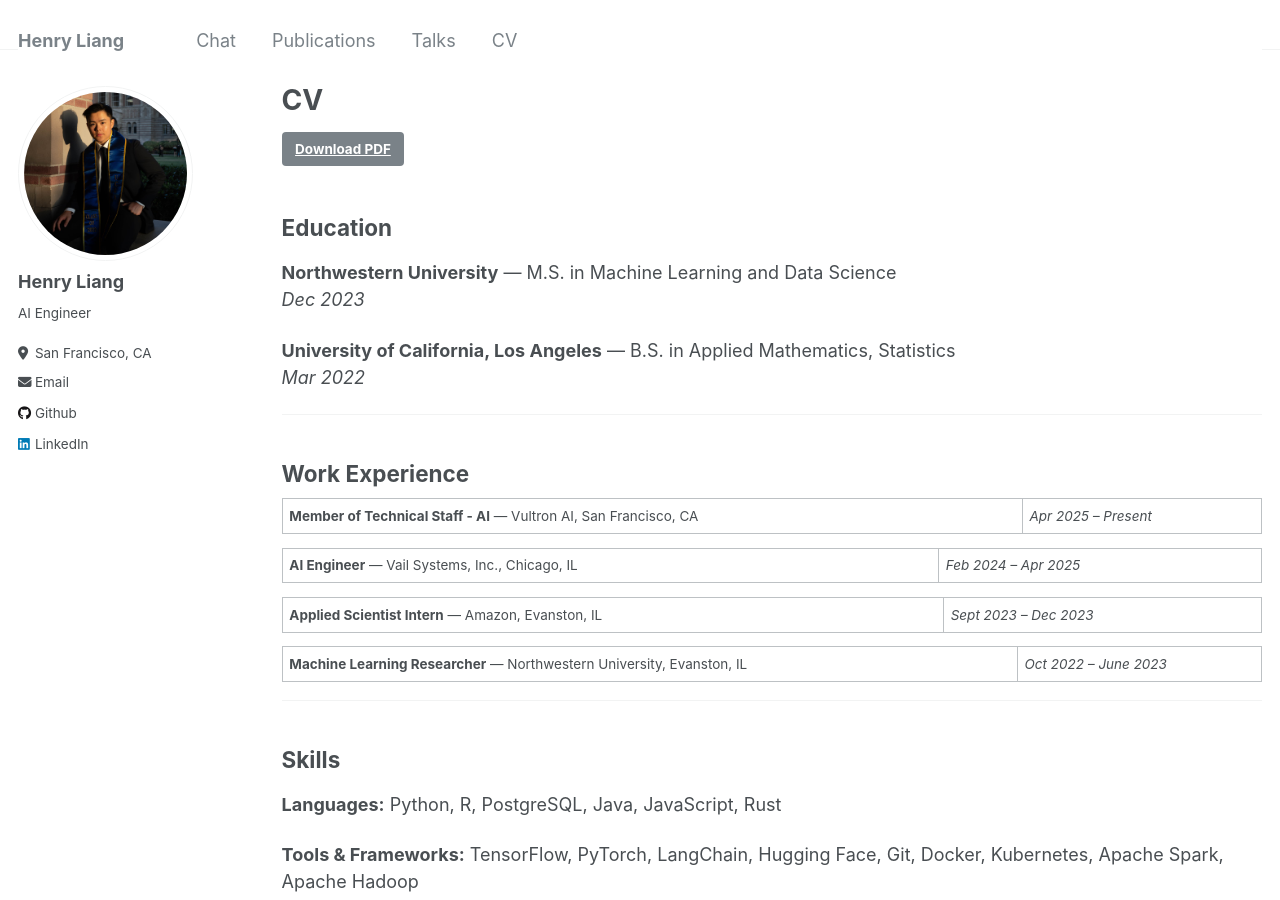
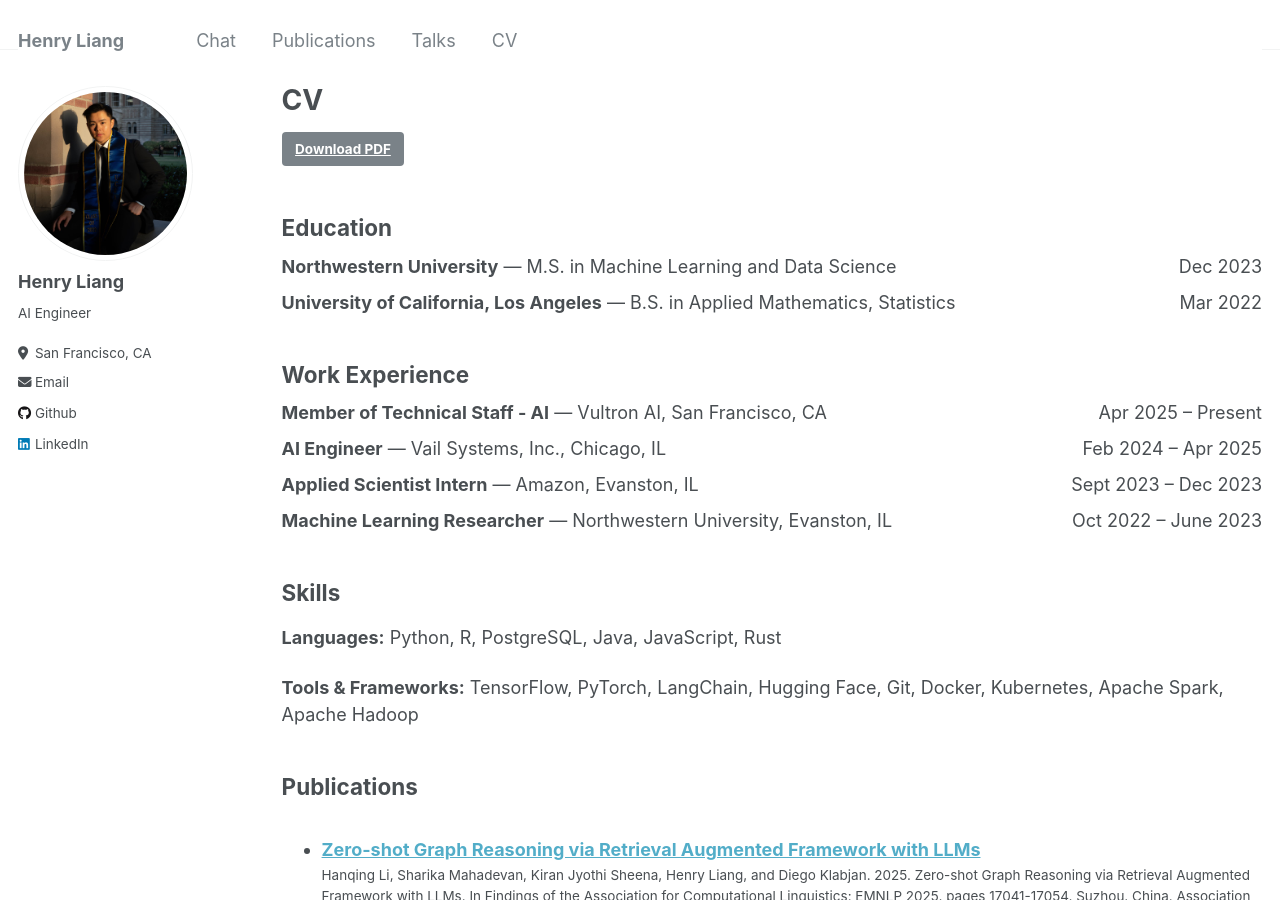
Before and after one commit to HenryLiang-123/HenryLiang-123.github.io, a Jekyll site: the page built from _pages/cv.md, in a window 1280 px wide and 900 px high. Built offline with Jekyll 4.4.1, drawn with Linux system fonts in a browser that asks for light colours.

Commit message:
Redesign CV page with proper date alignment using flexbox
- Dates aligned to right side
- Clean, standardized layout
- No boxes around entries

Co-authored-by: factory-droid[bot] <138933559+factory-droid[bot]@users.noreply.github.com>

```diff
--- a/_pages/cv.md
+++ b/_pages/cv.md
@@ -9,45 +9,55 @@
 
 {% include base_path %}
 
-[Download PDF](/files/resume.pdf){: .btn .btn--primary}
+<a href="/files/resume.pdf" class="btn btn--primary">Download PDF</a>
 
-## Education
+<h2>Education</h2>
 
-**Northwestern University** — M.S. in Machine Learning and Data Science
-*Dec 2023*
+<div style="display: flex; justify-content: space-between; margin-bottom: 0.5em;">
+  <div><strong>Northwestern University</strong> — M.S. in Machine Learning and Data Science</div>
+  <div style="white-space: nowrap;">Dec 2023</div>
+</div>
 
-**University of California, Los Angeles** — B.S. in Applied Mathematics, Statistics
-*Mar 2022*
+<div style="display: flex; justify-content: space-between; margin-bottom: 1.5em;">
+  <div><strong>University of California, Los Angeles</strong> — B.S. in Applied Mathematics, Statistics</div>
+  <div style="white-space: nowrap;">Mar 2022</div>
+</div>
 
----
+<h2>Work Experience</h2>
 
-## Work Experience
+<div style="display: flex; justify-content: space-between; margin-bottom: 0.5em;">
+  <div><strong>Member of Technical Staff - AI</strong> — Vultron AI, San Francisco, CA</div>
+  <div style="white-space: nowrap;">Apr 2025 – Present</div>
+</div>
 
-**Member of Technical Staff - AI** — Vultron AI, San Francisco, CA | *Apr 2025 – Present*
+<div style="display: flex; justify-content: space-between; margin-bottom: 0.5em;">
+  <div><strong>AI Engineer</strong> — Vail Systems, Inc., Chicago, IL</div>
+  <div style="white-space: nowrap;">Feb 2024 – Apr 2025</div>
+</div>
 
-**AI Engineer** — Vail Systems, Inc., Chicago, IL | *Feb 2024 – Apr 2025*
+<div style="display: flex; justify-content: space-between; margin-bottom: 0.5em;">
+  <div><strong>Applied Scientist Intern</strong> — Amazon, Evanston, IL</div>
+  <div style="white-space: nowrap;">Sept 2023 – Dec 2023</div>
+</div>
 
-**Applied Scientist Intern** — Amazon, Evanston, IL | *Sept 2023 – Dec 2023*
+<div style="display: flex; justify-content: space-between; margin-bottom: 1.5em;">
+  <div><strong>Machine Learning Researcher</strong> — Northwestern University, Evanston, IL</div>
+  <div style="white-space: nowrap;">Oct 2022 – June 2023</div>
+</div>
 
-**Machine Learning Researcher** — Northwestern University, Evanston, IL | *Oct 2022 – June 2023*
+<h2>Skills</h2>
 
----
+<p><strong>Languages:</strong> Python, R, PostgreSQL, Java, JavaScript, Rust</p>
 
-## Skills
+<p><strong>Tools & Frameworks:</strong> TensorFlow, PyTorch, LangChain, Hugging Face, Git, Docker, Kubernetes, Apache Spark, Apache Hadoop</p>
 
-**Languages:** Python, R, PostgreSQL, Java, JavaScript, Rust
-
-**Tools & Frameworks:** TensorFlow, PyTorch, LangChain, Hugging Face, Git, Docker, Kubernetes, Apache Spark, Apache Hadoop
-
----
-
-## Publications
+<h2>Publications</h2>
 
 <ul>{% for post in site.publications reversed %}
   {% include archive-single-cv.html %}
 {% endfor %}</ul>
 
-## Talks
+<h2>Talks</h2>
 
 <ul>{% for post in site.talks reversed %}
   {% include archive-single-talk-cv.html %}
```
